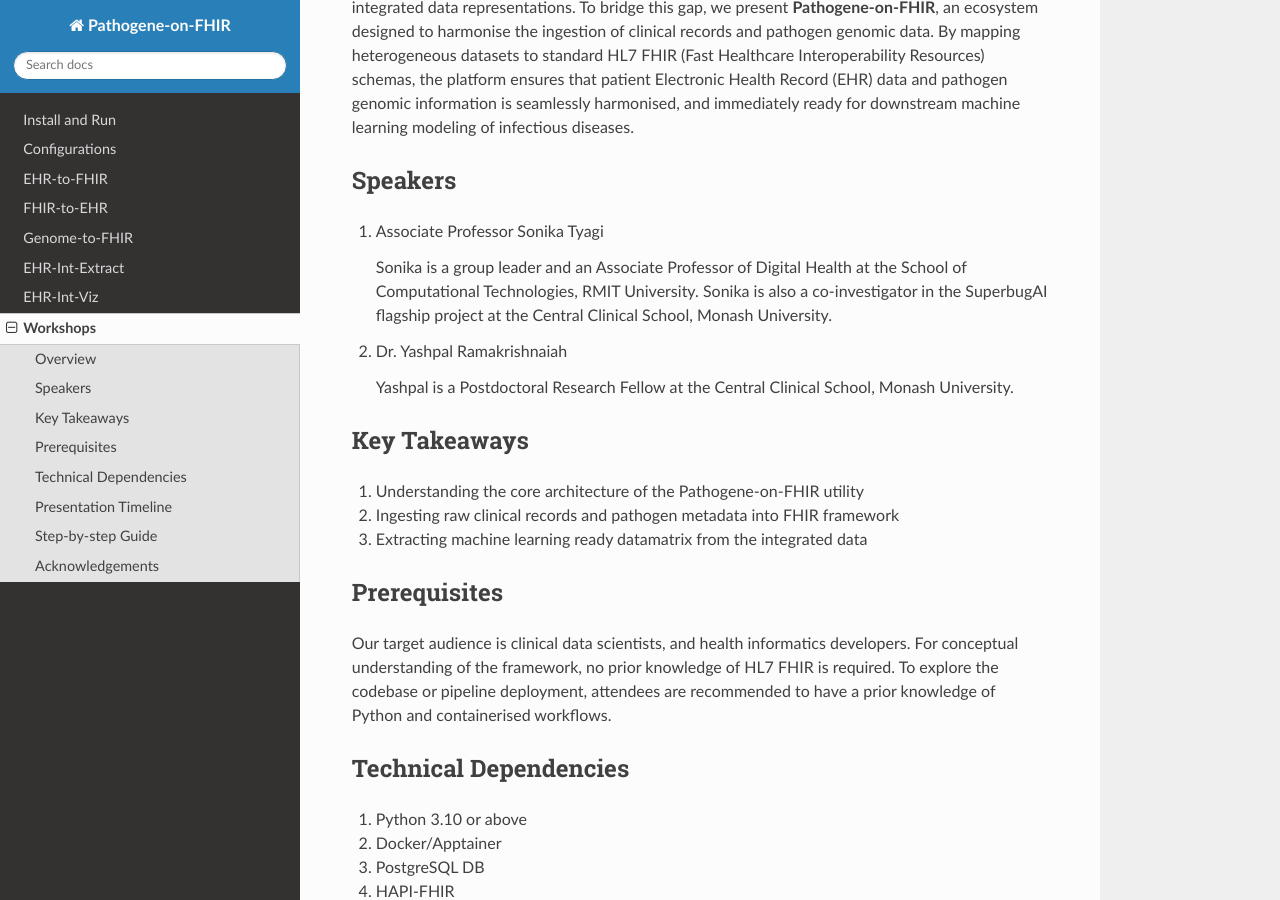
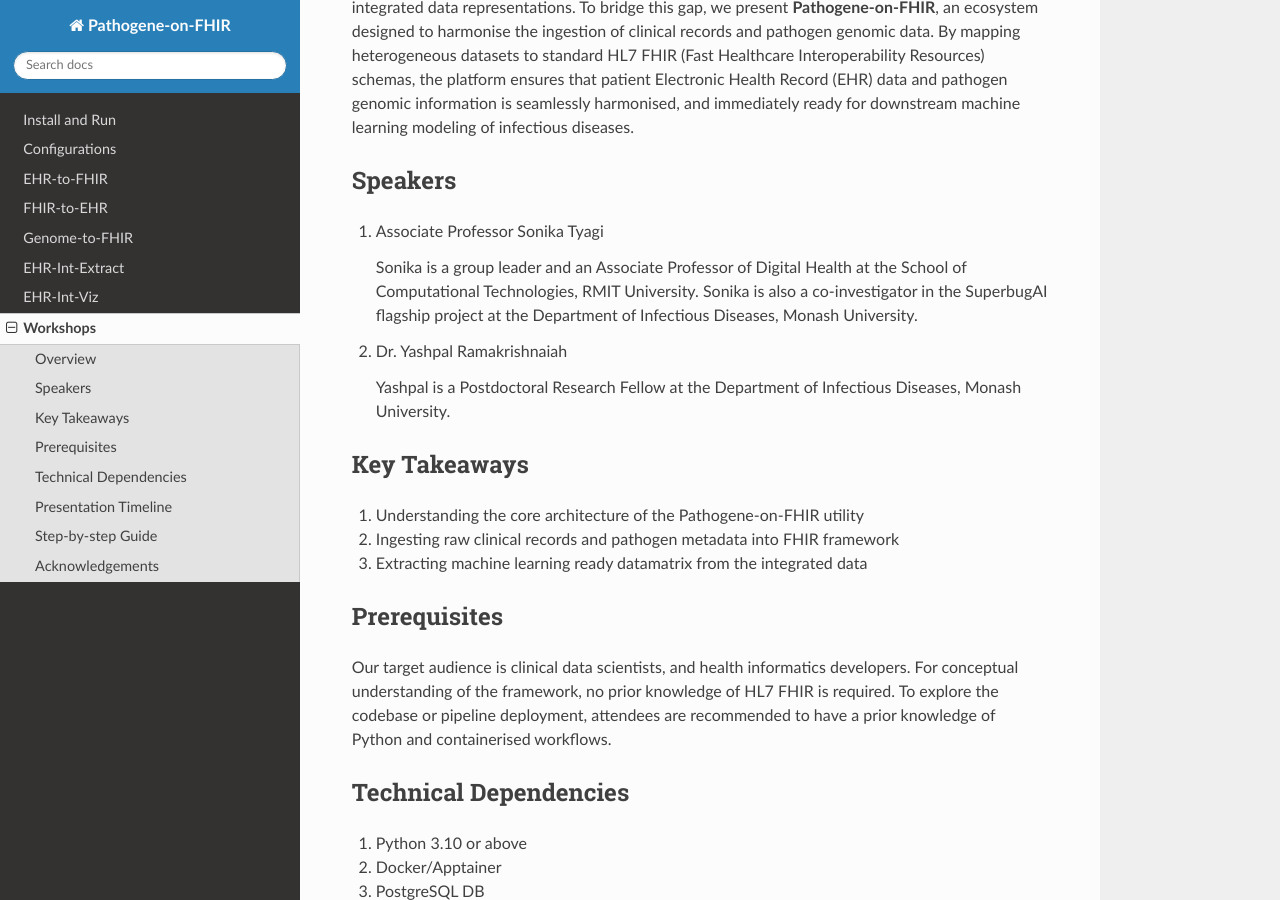
Before and after one commit to ryashpal/ehr-int-tutorial, a Sphinx documentation site: the page built from docs/source/ismb_2026.rst, in a window 1280 px wide and 900 px high, scrolled down 436 px. Built offline with Sphinx 7.4.7 and the Read the Docs theme 3.1.0, drawn with Linux system fonts in a browser that asks for light colours.

Commit message:
Updated the Monash affiliation

```diff
--- a/docs/source/ismb_2026.rst
+++ b/docs/source/ismb_2026.rst
@@ -19,11 +19,11 @@ Speakers
 
 1. Associate Professor Sonika Tyagi
 
-   Sonika is a group leader and an Associate Professor of Digital Health at the School of Computational Technologies, RMIT University. Sonika is also a co-investigator in the SuperbugAI flagship project at the Central Clinical School, Monash University.
+   Sonika is a group leader and an Associate Professor of Digital Health at the School of Computational Technologies, RMIT University. Sonika is also a co-investigator in the SuperbugAI flagship project at the Department of Infectious Diseases, Monash University.
 
 2. Dr. Yashpal Ramakrishnaiah
 
-   Yashpal is a Postdoctoral Research Fellow at the Central Clinical School, Monash University.
+   Yashpal is a Postdoctoral Research Fellow at the Department of Infectious Diseases, Monash University.
 
 
 Key Takeaways
```
